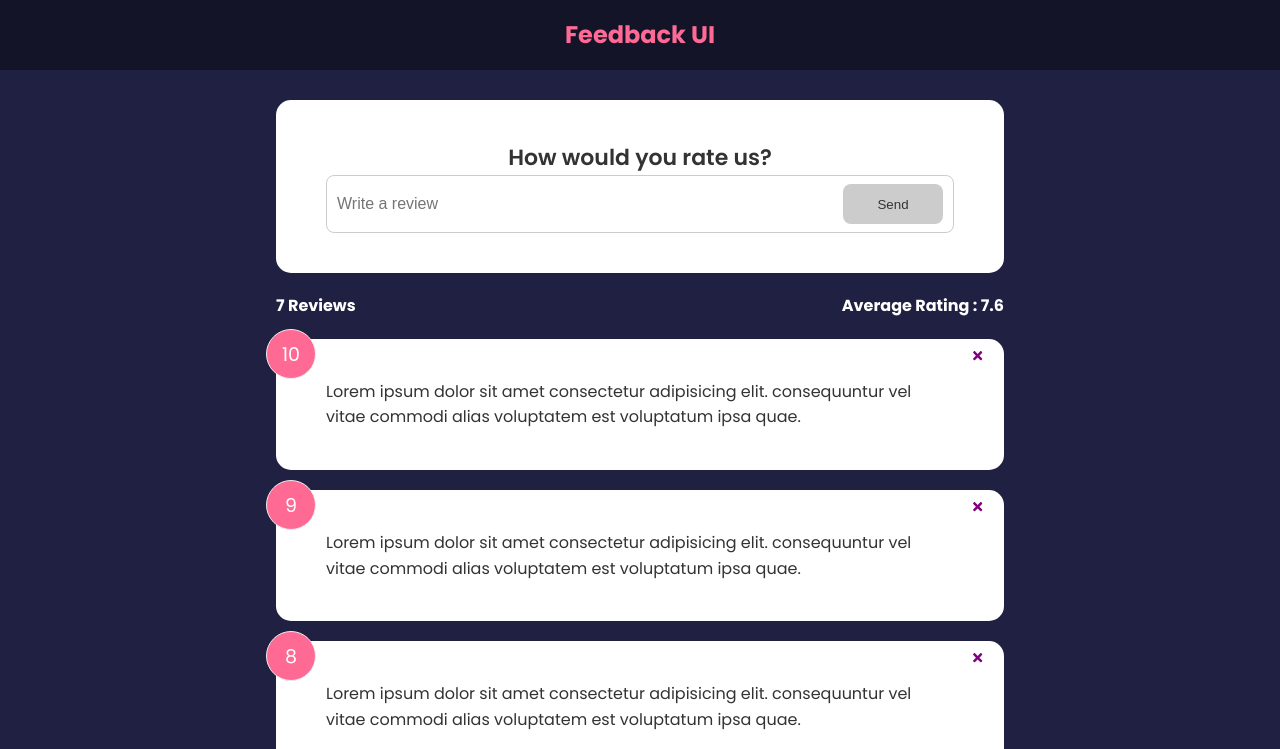
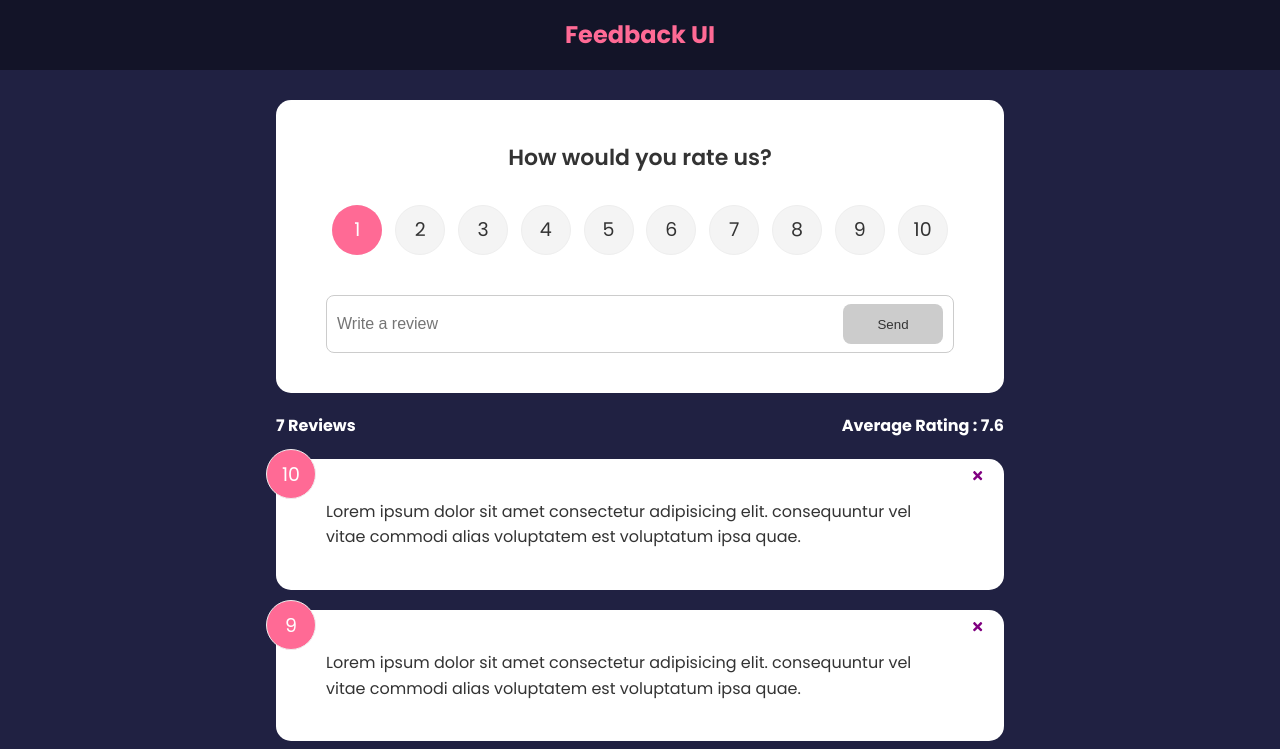
Before and after one commit to keerthimac/feedback-app, a React (Create React App) app: page / in a window 1280 px wide. Shown: the top 749 px of the page. Built offline with nearby package versions, Linux system fonts and the light colour scheme.

Commit message:
feedback added to render and add animation

```diff
--- a/package.json
+++ b/package.json
@@ -6,10 +6,12 @@
     "@testing-library/jest-dom": "^5.16.1",
     "@testing-library/react": "^11.2.7",
     "@testing-library/user-event": "^12.8.3",
+    "framer-motion": "^4.1.17",
     "react": "^17.0.2",
     "react-dom": "^17.0.2",
     "react-icons": "^4.3.1",
     "react-scripts": "4.0.3",
+    "uuid": "^8.3.2",
     "web-vitals": "^1.1.2"
   },
   "scripts": {
--- a/src/App.js
+++ b/src/App.js
@@ -4,12 +4,21 @@
 import FeedbackData from "./data/FeedbackData";
 import FeedbackStats from "./components/FeedbackStats";
 import FeedbackForm from "./components/FeedbackForm";
+import { v4 as uuidv4 } from 'uuid';
 
 
 
 function App() {
     //define state for main app
     const [feedback, setFeedback] = useState(FeedbackData);
+
+    //define add item function via props drilling with uuid
+    const addNewFeedback = (newFeedback) => {
+        newFeedback.id = uuidv4();
+        setFeedback([newFeedback, ...feedback]);
+
+        console.log('from app', newFeedback);
+    }
 
 
     //define delete item functions in feedback item component via props drilling
@@ -24,7 +33,7 @@
         <>
             <Header />
             <div className="container">
-                <FeedbackForm />
+                <FeedbackForm handleAdd={addNewFeedback} />
                 <FeedbackStats feedback={feedback} />
                 <FeedbackList feedback={feedback} handleDelete={deleteFeedback} />
             </div>
--- a/src/components/FeedbackForm.jsx
+++ b/src/components/FeedbackForm.jsx
@@ -1,13 +1,17 @@
 import { useState } from 'react';
 import Card from "../shared/Card"
 import Button from "../shared/Button";
+import RatingSelect from './RatingSelect';
 
-function FeedbackForm() {
+function FeedbackForm({ handleAdd }) {
     const [text, setText] = useState("");
     //button disabled if text is empty
     const [buttonDisabled, setButtonDisabled] = useState(true);
     //set message until 10 characters
     const [message, setMessage] = useState('');
+    //state for rating
+    const [rating, setRating] = useState(1);
+
 
 
     //validation for button and characters and state
@@ -25,11 +29,30 @@
         setText(event.target.value);
     };
 
+    //function for catch rate select state from prop drilling
+    const select = (rating) => {
+        setRating(rating);
+    };
+
+    //function for submit form
+    const handleSubmit = (event) => {
+        event.preventDefault();
+        if (text.trim().length > 10) {
+            const newFeedback = {
+                text,
+                rating
+            }
+            handleAdd(newFeedback);
+            setText("");
+        }
+    };
+
+
     return (
         <Card>
-            <form action="">
+            <form onSubmit={handleSubmit}>
                 <h2>How would you rate us?</h2>
-                {/* rating select component */}
+                <RatingSelect select={select} />
                 <div className="input-group">
                     <input onChange={handleTextChange} type="text" placeholder="Write a review" value={text} />
                     <Button isDisabled={buttonDisabled} type='submit'>
--- a/src/components/FeedbackList.jsx
+++ b/src/components/FeedbackList.jsx
@@ -1,21 +1,47 @@
 import PropTypes from 'prop-types';
 import FeedbackItem from "./FeedbackItem"
+import { motion, AnimatePresence } from "framer-motion"
 
-function FeedbackList({feedback,handleDelete}) {
-    if(!feedback||feedback.length===0)
+function FeedbackList({ feedback, handleDelete }) {
+    if (!feedback || feedback.length === 0)
         return <p>No feedback yet</p>
 
+    //With Animation version
     return (
         <div className="feedback-list">
+            <AnimatePresence>
                 {feedback.map(item => (
+                    <motion.div
+                        key={item.id}
+                        initial={{ opacity: 0 }}
+                        animate={{ opacity: 1 }}
+                        exit={{ opacity: 0 }}
+                        transition={{ duration: 0.5 }}
+                    >
                         <FeedbackItem
                             key={item.id}
                             item={item}
                             handleDelete={handleDelete}
                         />
+                    </motion.div>
                 ))}
+            </AnimatePresence>
         </div>
     )
+
+    //Without Animation version
+
+    // return (
+    //     <div className="feedback-list">
+    //         {feedback.map(item => (
+    //             <FeedbackItem
+    //                 key={item.id}
+    //                 item={item}
+    //                 handleDelete={handleDelete}
+    //             />
+    //         ))}
+    //     </div>
+    // )
 }
 
 //define prop types.SHAPE is a prop type that is a shape of an object
--- /dev/null
+++ b/src/components/RatingSelect.jsx
@@ -0,0 +1,129 @@
+import { useState } from 'react';
+
+
+function RatingSelect({ select }) {
+
+    const [selected, setSelected] = useState(1);
+    const handleChange = (e) => {
+        setSelected(+e.currentTarget.value);// + Mark because Value is string
+        select(+e.currentTarget.value);
+    }
+
+
+    return (
+        <ul className='rating'>
+            <li>
+                <input
+                    type='radio'
+                    id='num1'
+                    name='rating'
+                    value='1'
+                    onChange={handleChange}
+                    checked={selected === 1}
+                />
+                <label htmlFor='num1'>1</label>
+            </li>
+            <li>
+                <input
+                    type='radio'
+                    id='num2'
+                    name='rating'
+                    value='2'
+                    onChange={handleChange}
+                    checked={selected === 2}
+                />
+                <label htmlFor='num2'>2</label>
+            </li>
+            <li>
+                <input
+                    type='radio'
+                    id='num3'
+                    name='rating'
+                    value='3'
+                    onChange={handleChange}
+                    checked={selected === 3}
+                />
+                <label htmlFor='num3'>3</label>
+            </li>
+            <li>
+                <input
+                    type='radio'
+                    id='num4'
+                    name='rating'
+                    value='4'
+                    onChange={handleChange}
+                    checked={selected === 4}
+                />
+                <label htmlFor='num4'>4</label>
+            </li>
+            <li>
+                <input
+                    type='radio'
+                    id='num5'
+                    name='rating'
+                    value='5'
+                    onChange={handleChange}
+                    checked={selected === 5}
+                />
+                <label htmlFor='num5'>5</label>
+            </li>
+            <li>
+                <input
+                    type='radio'
+                    id='num6'
+                    name='rating'
+                    value='6'
+                    onChange={handleChange}
+                    checked={selected === 6}
+                />
+                <label htmlFor='num6'>6</label>
+            </li>
+            <li>
+                <input
+                    type='radio'
+                    id='num7'
+                    name='rating'
+                    value='7'
+                    onChange={handleChange}
+                    checked={selected === 7}
+                />
+                <label htmlFor='num7'>7</label>
+            </li>
+            <li>
+                <input
+                    type='radio'
+                    id='num8'
+                    name='rating'
+                    value='8'
+                    onChange={handleChange}
+                    checked={selected === 8}
+                />
+                <label htmlFor='num8'>8</label>
+            </li>
+            <li>
+                <input
+                    type='radio'
+                    id='num9'
+                    name='rating'
+                    value='9'
+                    onChange={handleChange}
+                    checked={selected === 9}
+                />
+                <label htmlFor='num9'>9</label>
+            </li>
+            <li>
+                <input
+                    type='radio'
+                    id='num10'
+                    name='rating'
+                    value='10'
+                    onChange={handleChange}
+                    checked={selected === 10}
+                />
+                <label htmlFor='num10'>10</label>
+            </li>
+        </ul>
+    )
+}
+
+export default RatingSelect
```
Also changed, not shown: 1 other file (tests, documents, lock files or other folders). Lines whose indentation alone changed are shown as unchanged.
